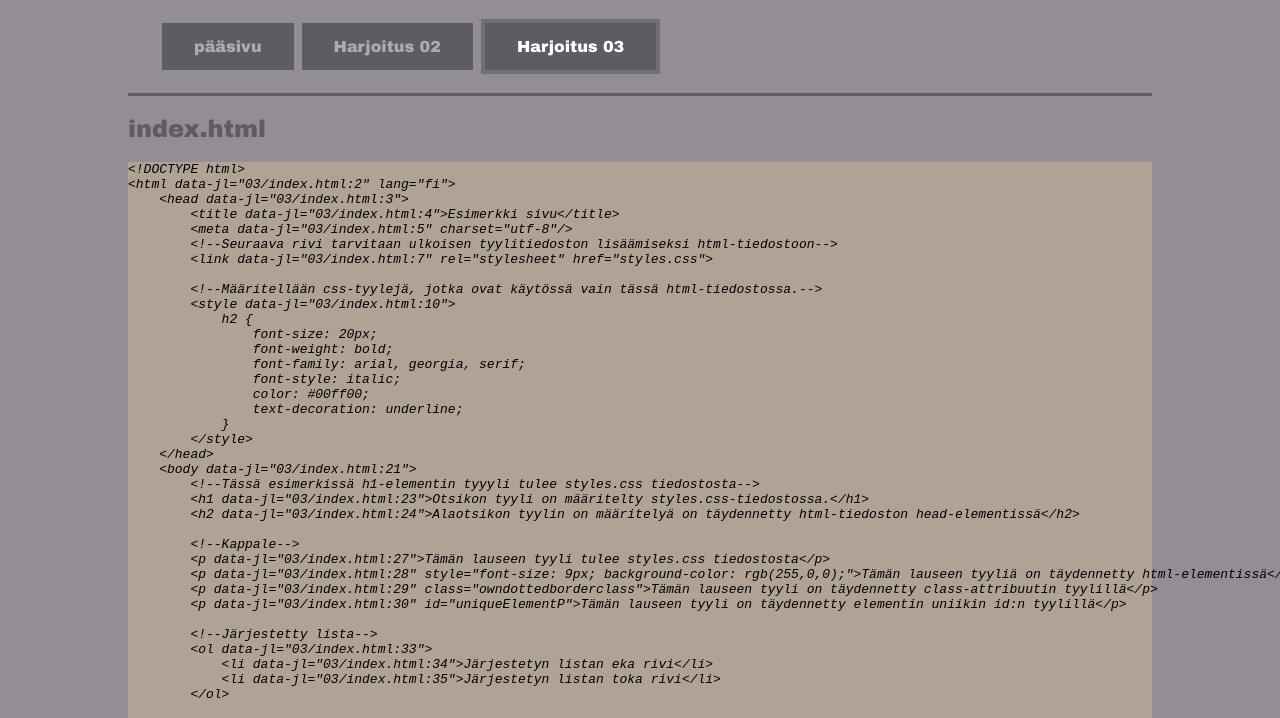
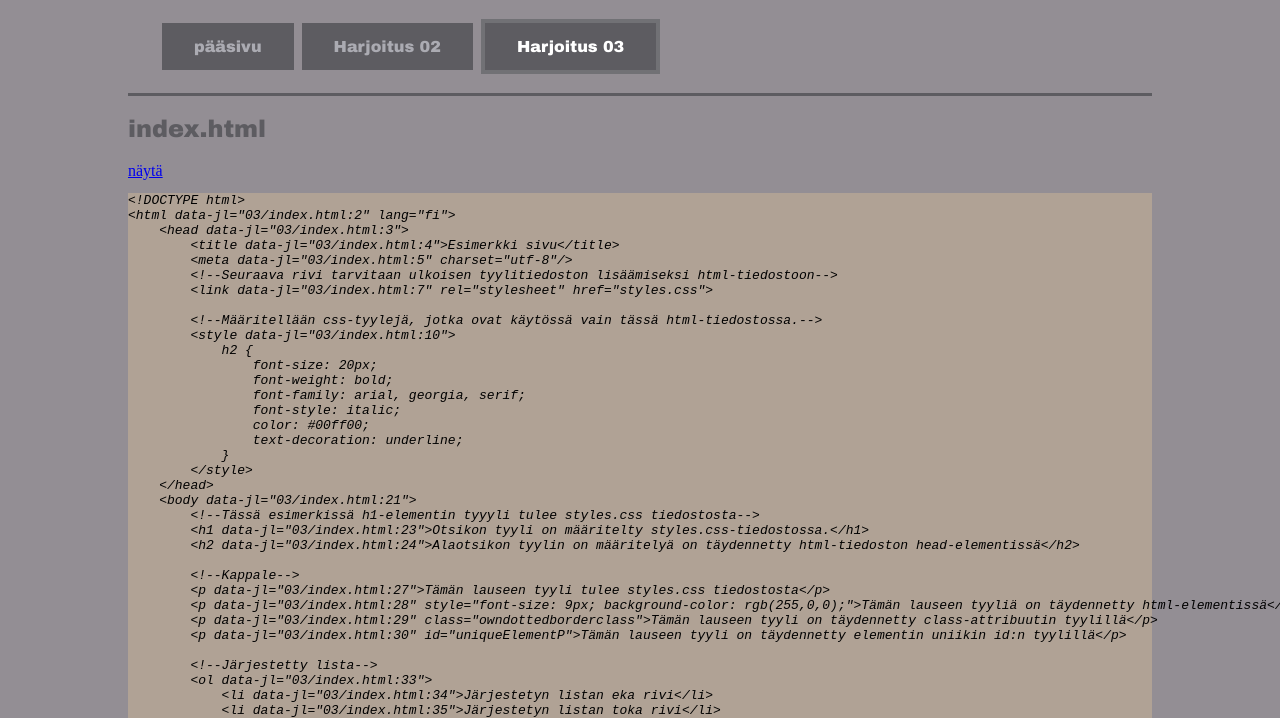
Before and after one commit to kyostim/kyostim.github.io, a plain HTML site: page 03.html in a window 1280 px wide. Shown: the part 78-796 px from the top of the page. Drawn offline with Linux system fonts and the light colour scheme.

Commit message:
Update 03.html

```diff
--- a/03.html
+++ b/03.html
@@ -18,6 +18,7 @@
         </nav>
 
         <h2>index.html</h2>
+        <a href="03/index.html">näytä</a>
         <section>
             <xmp id="xmpHTMLContent"></xmp>
         </section>
```
